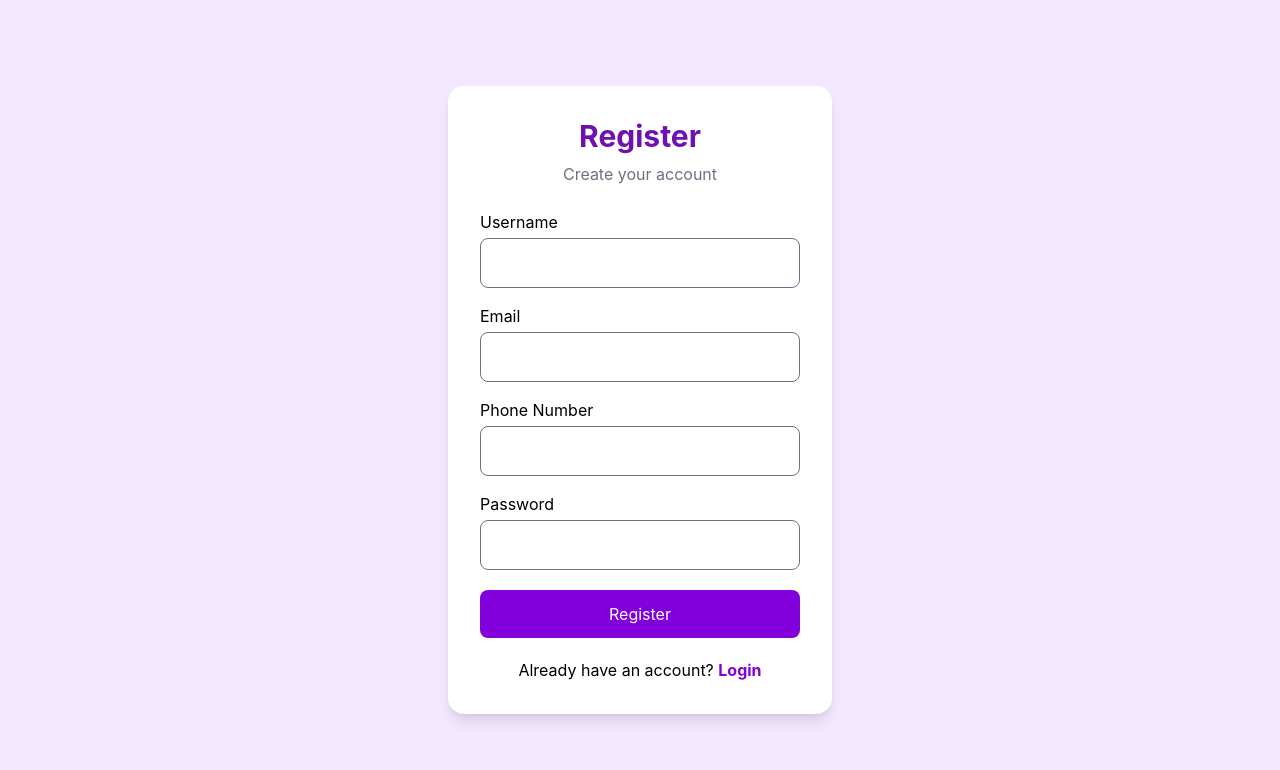
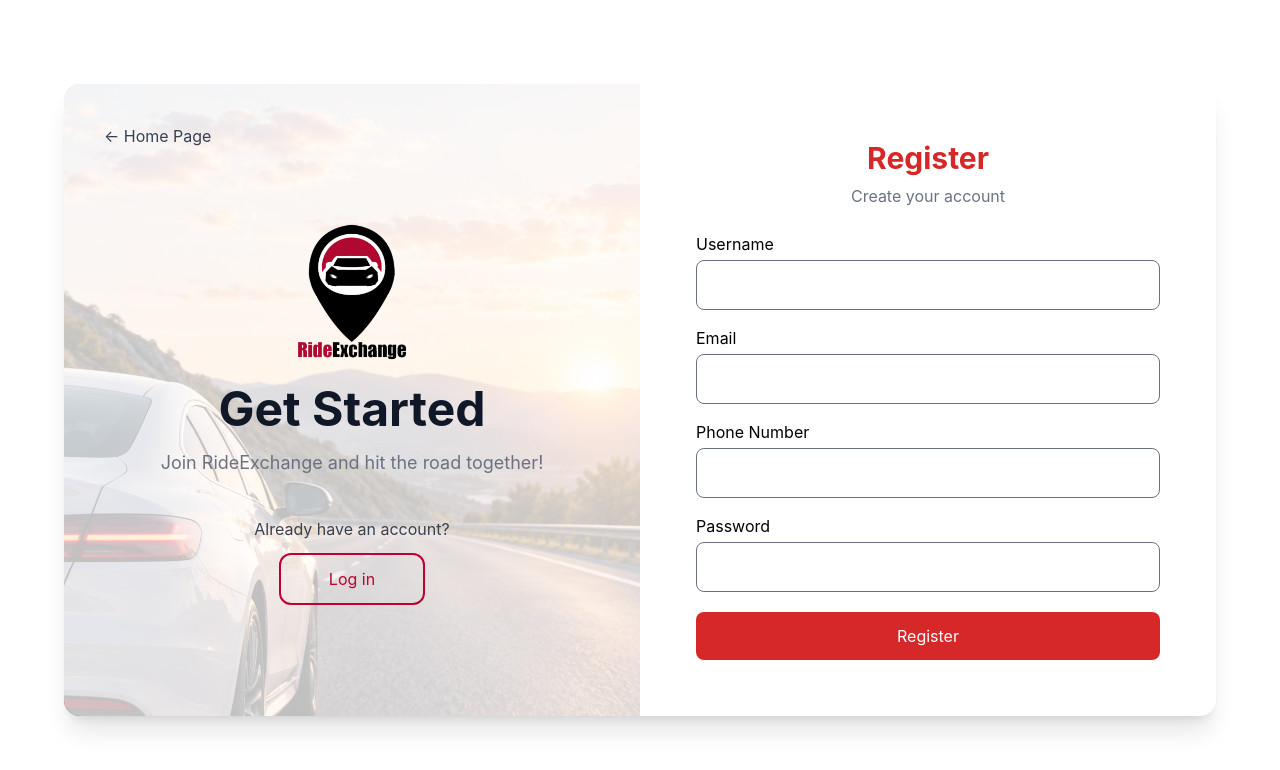
Before and after one commit to SarZag21/RideExchange, a SvelteKit app: page /register in a window 1280 px wide. Shown: the top 770 px of the page. Built offline with nearby package versions, Linux system fonts and the light colour scheme.

Commit message:
Change th design in Register files

```diff
--- a/src/routes/register/+page.svelte
+++ b/src/routes/register/+page.svelte
@@ -2,11 +2,53 @@
     let { form } = $props();
 </script>
 
-<div class="min-h-screen bg-purple-100 flex items-center justify-center">
+<div class="min-h-screen bg-grey-50 flex items-center justify-center p-6">
 
-    <div class="bg-white p-8 rounded-2xl shadow-lg w-96">
+<div class="w-full max-w-6xl bg-white rounded-2xl shadow-xl overflow-hidden grid md:grid-cols-2">
 
-        <h1 class="text-3xl font-bold text-purple-800 text-center mb-2">
+<div class="relative p-10 flex flex-col bg-cover bg-center"
+    style="background-image: url('/images/car-bg.png');">
+
+    <div class="absolute inset-0 bg-white/75"></div>
+    <div class="relative z-10 flex flex-col h-full">
+
+    <a href="/" class="text-gray-700 hover:text-[#BF0030]">
+        ← Home Page
+    </a>
+
+    <div class="flex flex-col items-center justify-center flex-1 text-center">
+
+        <img
+            src="/images/RideExchange_logo_clean_transparent.png"
+            alt="RideExchange Logo"
+            class="w-30 mb-5"
+        />
+        <h1 class="text-5xl font-bold text-gray-900">
+            Get Started
+        </h1>
+
+        <p class="text-gray-500 text-lg mt-4">
+            Join RideExchange and hit the road together!
+        </p>
+
+        <p class="text-gray-700 mt-10">
+            Already have an account?
+        </p>
+        <a
+            href="/login"
+            class="mt-3 border-2 border-[#BF0030] text-[#BF0030]
+                   px-12 py-3 rounded-xl hover:bg-[#BF0030]
+                   hover:text-white"
+        >
+            Log in
+        </a>
+    </div>
+</div>
+</div>
+
+<div class="p-10 md:p-14">
+
+        <h1 class="text-3xl font-bold text-[#D62828] text-center mb-2">
             Register
         </h1>
 
@@ -70,25 +112,12 @@
             />
             <button
                 type="submit"
-                class="w-full bg-purple-700 text-white p-3 rounded-lg hover:bg-purple-800"
+                class="w-full bg-[#D62828] text-white p-3 rounded-lg hover:bg-[#D62828]"
             >
                 Register
             </button>
 
         </form>
-
-
-        <p class="text-center mt-5">
-            Already have an account?
-
-            <a
-                href="/login"
-                class="text-purple-700 font-bold"
-            >
-                Login
-            </a>
-        </p>
-
     </div>
-
 </div>
+</div>
```
Also changed, not shown: static/images/RideExchange_logo_clean_transparent.png (added), static/images/car-bg.png (added).
